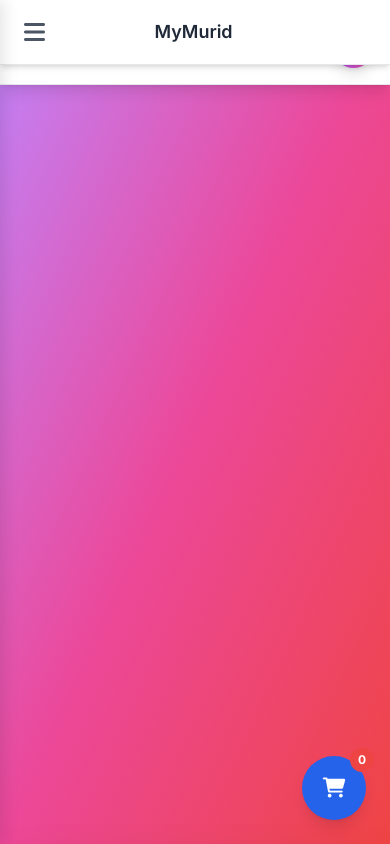
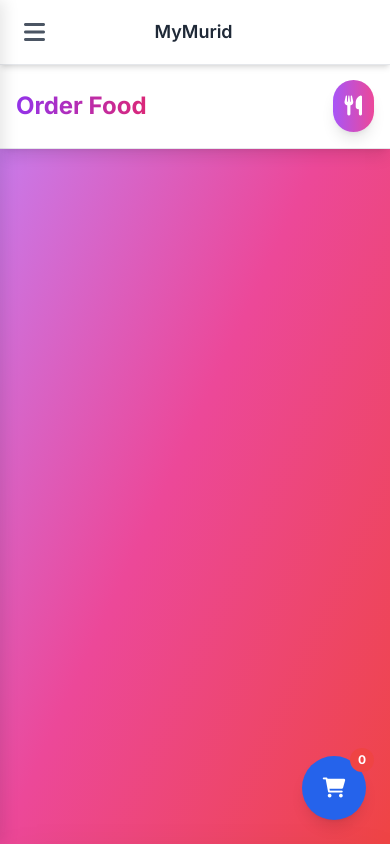
Before and after one commit to Yipalgaming/MyMurid, a Flask app: page /order in a window 390 px wide. Run offline with Flask 3, Linux system fonts and the light colour scheme; the visitor is signed in with stand-in values (Sample User, id 1); data that the repository does not hold is empty; some libraries are stand-ins or nearby versions.

Commit message:
Fix mobile header positioning to prevent top nav from blocking sticky headers

```diff
--- a/templates/admin.html
+++ b/templates/admin.html
@@ -3,7 +3,7 @@
 {% block content %}
 <div class="fixed inset-y-0 left-0 md:left-64 right-0 bg-gradient-to-br from-indigo-400 via-purple-500 to-pink-500 overflow-hidden">
   <!-- Header -->
-  <div class="absolute top-0 left-0 right-0 bg-white shadow-lg border-b z-10">
+  <div class="absolute top-16 md:top-0 left-0 right-0 bg-white shadow-lg border-b z-10">
     <div class="max-w-7xl mx-auto px-4 sm:px-6 lg:px-8 py-4 md:py-6">
       <div class="flex items-center justify-between">
         <div>
@@ -20,7 +20,7 @@
   </div>
 
   <!-- Content Area -->
-  <div class="absolute top-28 md:top-24 left-0 right-0 bottom-0 md:bottom-0 overflow-y-auto pb-20 md:pb-0">
+  <div class="absolute top-44 md:top-24 left-0 right-0 bottom-0 md:bottom-0 overflow-y-auto pb-20 md:pb-0">
     <div class="max-w-7xl mx-auto px-4 sm:px-6 lg:px-8 pt-6 pb-8">
     <!-- Quick Stats -->
     <div class="grid grid-cols-1 md:grid-cols-2 lg:grid-cols-4 gap-6 mb-8">
--- a/templates/admin_award_points.html
+++ b/templates/admin_award_points.html
@@ -3,7 +3,7 @@
 {% block content %}
 <div class="fixed inset-y-0 left-0 md:left-64 right-0 bg-gradient-to-br from-yellow-400 via-orange-500 to-red-500 overflow-hidden">
   <!-- Header -->
-  <div class="absolute top-0 left-0 right-0 bg-white shadow-lg border-b z-10">
+  <div class="absolute top-16 md:top-0 left-0 right-0 bg-white shadow-lg border-b z-10">
     <div class="max-w-7xl mx-auto px-4 sm:px-6 lg:px-8 py-4 md:py-6">
       <div class="flex items-center justify-between">
         <div>
@@ -20,7 +20,7 @@
   </div>
 
   <!-- Content Area -->
-  <div class="absolute top-28 md:top-24 left-0 right-0 bottom-0 md:bottom-0 overflow-y-auto pb-20 md:pb-0">
+  <div class="absolute top-44 md:top-24 left-0 right-0 bottom-0 md:bottom-0 overflow-y-auto pb-20 md:pb-0">
     <div class="w-full max-w-7xl mx-auto px-4 sm:px-6 lg:px-8 pt-6 pb-8">
     <!-- Flash Messages -->
     {% with messages = get_flashed_messages(with_categories=true) %}
--- a/templates/admin_manage_rewards.html
+++ b/templates/admin_manage_rewards.html
@@ -3,7 +3,7 @@
 {% block content %}
 <div class="fixed inset-y-0 left-0 md:left-64 right-0 bg-gradient-to-br from-purple-400 via-pink-500 to-red-500 overflow-hidden">
   <!-- Header -->
-  <div class="absolute top-0 left-0 right-0 bg-white shadow-lg border-b z-10">
+  <div class="absolute top-16 md:top-0 left-0 right-0 bg-white shadow-lg border-b z-10">
     <div class="max-w-7xl mx-auto px-4 sm:px-6 lg:px-8 py-4 md:py-6">
       <div class="flex items-center justify-between">
         <div>
@@ -20,7 +20,7 @@
   </div>
 
   <!-- Content Area -->
-  <div class="absolute top-28 md:top-24 left-0 right-0 bottom-0 md:bottom-0 overflow-y-auto pb-20 md:pb-0">
+  <div class="absolute top-44 md:top-24 left-0 right-0 bottom-0 md:bottom-0 overflow-y-auto pb-20 md:pb-0">
     <div class="max-w-6xl mx-auto px-4 sm:px-6 lg:px-8 pt-6 pb-8">
     <!-- Flash Messages -->
     {% with messages = get_flashed_messages(with_categories=true) %}
--- a/templates/cash_flow_analytics.html
+++ b/templates/cash_flow_analytics.html
@@ -3,7 +3,7 @@
 {% block content %}
 <div class="fixed inset-y-0 left-0 md:left-64 right-0 bg-gradient-to-br from-green-400 via-emerald-500 to-teal-500 overflow-hidden">
   <!-- Header -->
-  <div class="absolute top-0 left-0 right-0 bg-white shadow-lg border-b z-10">
+  <div class="absolute top-16 md:top-0 left-0 right-0 bg-white shadow-lg border-b z-10">
     <div class="max-w-7xl mx-auto px-4 sm:px-6 lg:px-8 py-4 md:py-6">
       <div class="flex items-center justify-between">
         <div>
@@ -20,7 +20,7 @@
   </div>
 
   <!-- Content Area -->
-  <div class="absolute top-28 md:top-24 left-0 right-0 bottom-0 md:bottom-0 overflow-y-auto pb-20 md:pb-0">
+  <div class="absolute top-44 md:top-24 left-0 right-0 bottom-0 md:bottom-0 overflow-y-auto pb-20 md:pb-0">
     <div class="max-w-7xl mx-auto px-4 sm:px-6 lg:px-8 pt-6 pb-8">
 
       <!-- Statistics Cards -->
--- a/templates/dashboard.html
+++ b/templates/dashboard.html
@@ -3,7 +3,7 @@
 {% block content %}
 <div class="fixed inset-y-0 left-0 md:left-64 right-0 bg-gradient-to-br from-indigo-400 via-purple-500 to-pink-500 overflow-hidden">
   <!-- Header -->
-  <div class="absolute top-0 left-0 right-0 bg-white shadow-lg border-b z-10">
+  <div class="absolute top-16 md:top-0 left-0 right-0 bg-white shadow-lg border-b z-10">
     <div class="max-w-7xl mx-auto px-4 sm:px-6 lg:px-8 py-4 md:py-6">
       <div class="flex items-center justify-between">
         <div>
@@ -20,7 +20,7 @@
   </div>
 
   <!-- Content Area -->
-  <div class="absolute top-28 md:top-24 left-0 right-0 bottom-0 md:bottom-0 overflow-y-auto pb-20 md:pb-0">
+  <div class="absolute top-44 md:top-24 left-0 right-0 bottom-0 md:bottom-0 overflow-y-auto pb-20 md:pb-0">
     <div class="max-w-7xl mx-auto px-4 sm:px-6 lg:px-8 pt-6 pb-8">
     <!-- Status Cards -->
     <div class="grid grid-cols-1 md:grid-cols-3 gap-6 mb-8 mt-4 md:mt-0">
--- a/templates/feedback.html
+++ b/templates/feedback.html
@@ -3,7 +3,7 @@
 {% block content %}
 <div class="fixed inset-y-0 left-0 md:left-64 right-0 bg-gradient-to-br from-blue-400 via-indigo-500 to-purple-500 overflow-hidden">
   <!-- Header -->
-  <div class="absolute top-0 left-0 right-0 bg-white shadow-lg border-b z-10">
+  <div class="absolute top-16 md:top-0 left-0 right-0 bg-white shadow-lg border-b z-10">
     <div class="max-w-7xl mx-auto px-4 sm:px-6 lg:px-8 py-4 md:py-6">
       <div class="flex items-center justify-between">
         <div>
@@ -20,7 +20,7 @@
   </div>
 
   <!-- Content Area -->
-  <div class="absolute top-28 md:top-24 left-0 right-0 bottom-0 md:bottom-0 overflow-y-auto pb-20 md:pb-0">
+  <div class="absolute top-44 md:top-24 left-0 right-0 bottom-0 md:bottom-0 overflow-y-auto pb-20 md:pb-0">
     <div class="max-w-4xl mx-auto px-4 sm:px-6 lg:px-8 pt-6 pb-8">
     <!-- Feedback Form -->
     <div class="bg-white/90 backdrop-blur-sm rounded-2xl shadow-xl border border-white/20 p-6 mb-8">
--- a/templates/food_demand_analytics.html
+++ b/templates/food_demand_analytics.html
@@ -3,7 +3,7 @@
 {% block content %}
 <div class="fixed inset-y-0 left-0 md:left-64 right-0 bg-gradient-to-br from-purple-400 via-pink-500 to-red-500 overflow-hidden">
   <!-- Header -->
-  <div class="absolute top-0 left-0 right-0 bg-white shadow-lg border-b z-10">
+  <div class="absolute top-16 md:top-0 left-0 right-0 bg-white shadow-lg border-b z-10">
     <div class="max-w-7xl mx-auto px-4 sm:px-6 lg:px-8 py-4 md:py-6">
       <div class="flex items-center justify-between">
         <div>
@@ -20,7 +20,7 @@
   </div>
 
   <!-- Content Area -->
-  <div class="absolute top-28 md:top-24 left-0 right-0 bottom-0 md:bottom-0 overflow-y-auto pb-20 md:pb-0">
+  <div class="absolute top-44 md:top-24 left-0 right-0 bottom-0 md:bottom-0 overflow-y-auto pb-20 md:pb-0">
     <div class="max-w-7xl mx-auto px-4 sm:px-6 lg:px-8 pt-6 pb-8">
 
       <!-- Statistics Cards -->
--- a/templates/manage_students.html
+++ b/templates/manage_students.html
@@ -3,7 +3,7 @@
 {% block content %}
 <div class="fixed inset-y-0 left-0 md:left-64 right-0 bg-gradient-to-br from-blue-400 via-indigo-500 to-purple-500 overflow-hidden">
   <!-- Header -->
-  <div class="absolute top-0 left-0 right-0 bg-white shadow-lg border-b z-10">
+  <div class="absolute top-16 md:top-0 left-0 right-0 bg-white shadow-lg border-b z-10">
     <div class="max-w-7xl mx-auto px-4 sm:px-6 lg:px-8 py-4 md:py-6">
       <div class="flex items-center justify-between">
         <div>
@@ -20,7 +20,7 @@
   </div>
 
   <!-- Content Area -->
-  <div class="absolute top-28 md:top-24 left-0 right-0 bottom-0 md:bottom-0 overflow-y-auto pb-20 md:pb-0">
+  <div class="absolute top-44 md:top-24 left-0 right-0 bottom-0 md:bottom-0 overflow-y-auto pb-20 md:pb-0">
     <div class="max-w-7xl mx-auto px-4 sm:px-6 lg:px-8 pt-6 pb-8">
     <!-- Add New Student Form -->
     <div class="bg-white rounded-2xl shadow-xl border border-gray-200 p-8 mb-8">
--- a/templates/order.html
+++ b/templates/order.html
@@ -3,7 +3,7 @@
 {% block content %}
 <div class="fixed inset-y-0 left-0 md:left-64 right-0 bg-gradient-to-br from-purple-400 via-pink-500 to-red-500 overflow-hidden">
   <!-- Header -->
-  <div class="absolute top-0 left-0 right-0 bg-white shadow-lg border-b z-10">
+  <div class="absolute top-16 md:top-0 left-0 right-0 bg-white shadow-lg border-b z-10">
     <div class="max-w-7xl mx-auto px-4 sm:px-6 lg:px-8 py-4 md:py-6">
       <div class="flex items-center justify-between">
         <div>
@@ -20,7 +20,7 @@
   </div>
 
   <!-- Content Area -->
-  <div class="absolute top-28 md:top-24 left-0 right-0 bottom-0 md:bottom-0 overflow-y-auto pb-20 md:pb-0">
+  <div class="absolute top-44 md:top-24 left-0 right-0 bottom-0 md:bottom-0 overflow-y-auto pb-20 md:pb-0">
     <div class="max-w-7xl mx-auto px-4 sm:px-6 lg:px-8 pt-6 pb-8">
     <div class="grid grid-cols-2 lg:grid-cols-3 xl:grid-cols-4 gap-3 sm:gap-6">
       {% for item in items %}
--- a/templates/paid_orders.html
+++ b/templates/paid_orders.html
@@ -3,7 +3,7 @@
 {% block content %}
 <div class="fixed inset-y-0 left-0 md:left-64 right-0 bg-gradient-to-br from-orange-400 via-red-500 to-pink-500 overflow-hidden">
   <!-- Header -->
-  <div class="absolute top-0 left-0 right-0 bg-white shadow-lg border-b z-10">
+  <div class="absolute top-16 md:top-0 left-0 right-0 bg-white shadow-lg border-b z-10">
     <div class="max-w-7xl mx-auto px-4 sm:px-6 lg:px-8 py-4 md:py-6">
       <div class="flex items-center justify-between">
         <div>
@@ -20,7 +20,7 @@
   </div>
 
   <!-- Content Area -->
-  <div class="absolute top-28 md:top-24 left-0 right-0 bottom-0 md:bottom-0 overflow-y-auto pb-20 md:pb-0">
+  <div class="absolute top-44 md:top-24 left-0 right-0 bottom-0 md:bottom-0 overflow-y-auto pb-20 md:pb-0">
     <div class="max-w-7xl mx-auto px-4 sm:px-6 lg:px-8 pt-6 pb-8">
     <!-- Filter Toggle -->
     <div class="bg-white rounded-2xl shadow-xl border border-white/20 p-6 mb-8">
--- a/templates/parent_dashboard.html
+++ b/templates/parent_dashboard.html
@@ -3,7 +3,7 @@
 {% block content %}
 <div class="fixed inset-y-0 left-0 md:left-64 right-0 bg-gradient-to-br from-blue-50 to-indigo-100 overflow-hidden">
   <!-- Header -->
-  <div class="absolute top-0 left-0 right-0 bg-white shadow-sm border-b z-10">
+  <div class="absolute top-16 md:top-0 left-0 right-0 bg-white shadow-sm border-b z-10">
     <div class="max-w-7xl mx-auto px-4 sm:px-6 lg:px-8 py-4 md:py-6">
       <div class="flex items-center justify-between">
         <div>
@@ -20,7 +20,7 @@
   </div>
 
   <!-- Content Area -->
-  <div class="absolute top-28 md:top-24 left-0 right-0 bottom-0 md:bottom-0 overflow-y-auto pb-20 md:pb-0">
+  <div class="absolute top-44 md:top-24 left-0 right-0 bottom-0 md:bottom-0 overflow-y-auto pb-20 md:pb-0">
     <div class="max-w-7xl mx-auto px-4 sm:px-6 lg:px-8 pt-6 pb-8">
     <!-- Quick Stats -->
     <div class="grid grid-cols-1 md:grid-cols-3 gap-6 mb-8">
--- a/templates/payment.html
+++ b/templates/payment.html
@@ -3,7 +3,7 @@
 {% block content %}
 <div class="fixed inset-y-0 left-0 md:left-64 right-0 bg-gradient-to-br from-green-400 via-emerald-500 to-teal-500 overflow-hidden">
   <!-- Header -->
-  <div class="absolute top-0 left-0 right-0 bg-white shadow-lg border-b z-10">
+  <div class="absolute top-16 md:top-0 left-0 right-0 bg-white shadow-lg border-b z-10">
     <div class="max-w-7xl mx-auto px-4 sm:px-6 lg:px-8 py-4 md:py-6">
       <div class="flex items-center justify-between">
         <div>
@@ -20,7 +20,7 @@
   </div>
 
   <!-- Content Area -->
-  <div class="absolute top-28 md:top-24 left-0 right-0 bottom-0 md:bottom-0 overflow-y-auto pb-20 md:pb-0">
+  <div class="absolute top-44 md:top-24 left-0 right-0 bottom-0 md:bottom-0 overflow-y-auto pb-20 md:pb-0">
     <div class="w-full max-w-7xl mx-auto px-4 sm:px-6 lg:px-8 pt-6 pb-8">
 {% if cart_items %}
       <!-- Order Summary Card -->
--- a/templates/rewards_dashboard.html
+++ b/templates/rewards_dashboard.html
@@ -3,7 +3,7 @@
 {% block content %}
 <div class="fixed inset-y-0 left-0 md:left-64 right-0 bg-gradient-to-br from-yellow-400 via-orange-500 to-red-500 overflow-hidden">
   <!-- Header -->
-  <div class="absolute top-0 left-0 right-0 bg-white shadow-lg border-b z-10">
+  <div class="absolute top-16 md:top-0 left-0 right-0 bg-white shadow-lg border-b z-10">
     <div class="max-w-7xl mx-auto px-4 sm:px-6 lg:px-8 py-4 md:py-6">
       <div class="flex items-center justify-between">
         <div>
@@ -20,7 +20,7 @@
   </div>
 
   <!-- Content Area -->
-  <div class="absolute top-28 md:top-24 left-0 right-0 bottom-0 md:bottom-0 overflow-y-auto pb-20 md:pb-0">
+  <div class="absolute top-44 md:top-24 left-0 right-0 bottom-0 md:bottom-0 overflow-y-auto pb-20 md:pb-0">
     <div class="max-w-7xl mx-auto px-4 sm:px-6 lg:px-8 pt-6 pb-8">
     <!-- Points Summary -->
     <div class="grid grid-cols-1 md:grid-cols-3 gap-6 mb-8">
--- a/templates/staff.html
+++ b/templates/staff.html
@@ -3,7 +3,7 @@
 {% block content %}
 <div class="fixed inset-y-0 left-0 md:left-64 right-0 bg-gradient-to-br from-indigo-400 via-purple-500 to-pink-500 overflow-hidden">
   <!-- Header -->
-  <div class="absolute top-0 left-0 right-0 bg-white shadow-lg border-b z-10">
+  <div class="absolute top-16 md:top-0 left-0 right-0 bg-white shadow-lg border-b z-10">
     <div class="max-w-7xl mx-auto px-4 sm:px-6 lg:px-8 py-4 md:py-6">
       <div class="flex items-center justify-between">
         <div>
@@ -20,7 +20,7 @@
   </div>
 
   <!-- Content Area -->
-  <div class="absolute top-28 md:top-24 left-0 right-0 bottom-0 md:bottom-0 overflow-y-auto pb-20 md:pb-0">
+  <div class="absolute top-44 md:top-24 left-0 right-0 bottom-0 md:bottom-0 overflow-y-auto pb-20 md:pb-0">
     <div class="max-w-7xl mx-auto px-4 sm:px-6 lg:px-8 pt-6 pb-8">
     <!-- Quick Stats -->
     <div class="grid grid-cols-1 md:grid-cols-2 lg:grid-cols-4 gap-6 mb-8">
--- a/templates/topup.html
+++ b/templates/topup.html
@@ -3,7 +3,7 @@
 {% block content %}
 <div class="fixed inset-y-0 left-0 md:left-64 right-0 bg-gradient-to-br from-green-400 via-emerald-500 to-teal-500 overflow-hidden">
   <!-- Header -->
-  <div class="absolute top-0 left-0 right-0 bg-white shadow-lg border-b z-10">
+  <div class="absolute top-16 md:top-0 left-0 right-0 bg-white shadow-lg border-b z-10">
     <div class="max-w-7xl mx-auto px-4 sm:px-6 lg:px-8 py-4 md:py-6">
       <div class="flex items-center justify-between">
         <div>
@@ -20,7 +20,7 @@
   </div>
 
   <!-- Content Area -->
-  <div class="absolute top-28 md:top-24 left-0 right-0 bottom-0 md:bottom-0 overflow-y-auto pb-20 md:pb-0">
+  <div class="absolute top-44 md:top-24 left-0 right-0 bottom-0 md:bottom-0 overflow-y-auto pb-20 md:pb-0">
     <div class="max-w-4xl mx-auto px-4 sm:px-6 lg:px-8 pt-6 pb-8">
     <!-- Top-up Form -->
     <div class="bg-white rounded-2xl shadow-xl border border-gray-200 p-8">
--- a/templates/transactions.html
+++ b/templates/transactions.html
@@ -3,7 +3,7 @@
 {% block content %}
 <div class="fixed inset-y-0 left-0 md:left-64 right-0 bg-gradient-to-br from-green-400 via-emerald-500 to-teal-500 overflow-hidden">
   <!-- Header -->
-  <div class="absolute top-0 left-0 right-0 bg-white shadow-lg border-b z-10">
+  <div class="absolute top-16 md:top-0 left-0 right-0 bg-white shadow-lg border-b z-10">
     <div class="max-w-7xl mx-auto px-4 sm:px-6 lg:px-8 py-4 md:py-6">
       <div class="flex items-center justify-between">
         <div>
@@ -20,7 +20,7 @@
   </div>
 
   <!-- Content Area -->
-  <div class="absolute top-28 md:top-24 left-0 right-0 bottom-0 md:bottom-0 overflow-y-auto pb-20 md:pb-0">
+  <div class="absolute top-44 md:top-24 left-0 right-0 bottom-0 md:bottom-0 overflow-y-auto pb-20 md:pb-0">
     <div class="max-w-7xl mx-auto px-4 sm:px-6 lg:px-8 pt-6 pb-8">
     <!-- Search Bar -->
     <div class="bg-white rounded-2xl shadow-md border border-gray-100 p-6 mb-6">
--- a/templates/vote.html
+++ b/templates/vote.html
@@ -3,7 +3,7 @@
 {% block content %}
 <div class="fixed inset-y-0 left-0 md:left-64 right-0 bg-gradient-to-br from-green-400 via-emerald-500 to-teal-500 overflow-hidden">
   <!-- Header -->
-  <div class="absolute top-0 left-0 right-0 bg-white shadow-lg border-b z-10">
+  <div class="absolute top-16 md:top-0 left-0 right-0 bg-white shadow-lg border-b z-10">
     <div class="max-w-7xl mx-auto px-4 sm:px-6 lg:px-8 py-4 md:py-6">
       <div class="flex items-center justify-between">
         <div>
@@ -20,7 +20,7 @@
   </div>
 
   <!-- Content Area -->
-  <div class="absolute top-28 md:top-24 left-0 right-0 bottom-0 md:bottom-0 overflow-y-auto pb-20 md:pb-0">
+  <div class="absolute top-44 md:top-24 left-0 right-0 bottom-0 md:bottom-0 overflow-y-auto pb-20 md:pb-0">
     <div class="max-w-4xl mx-auto px-4 sm:px-6 lg:px-8 pt-6 pb-8">
     <!-- Vote Form -->
     <div class="bg-white/90 backdrop-blur-sm rounded-2xl shadow-xl border border-white/20 p-6 mb-8">
```
